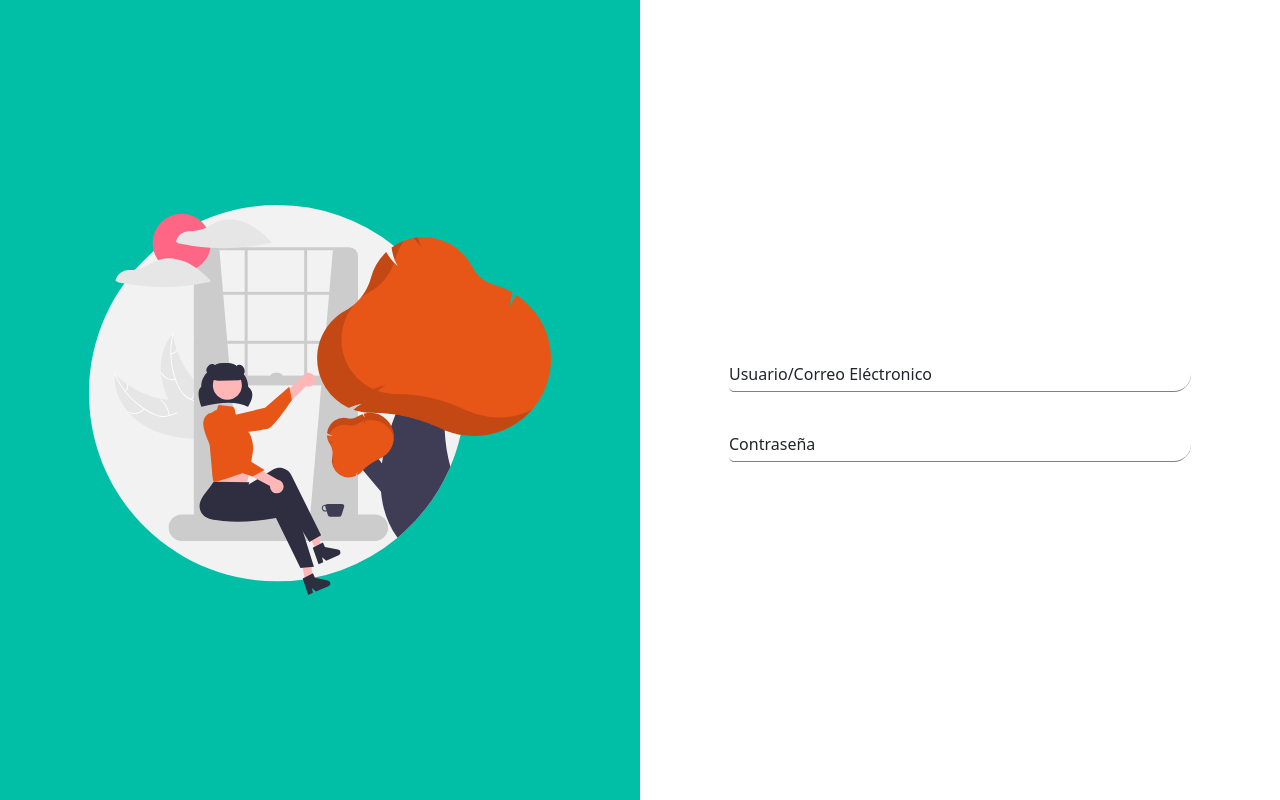
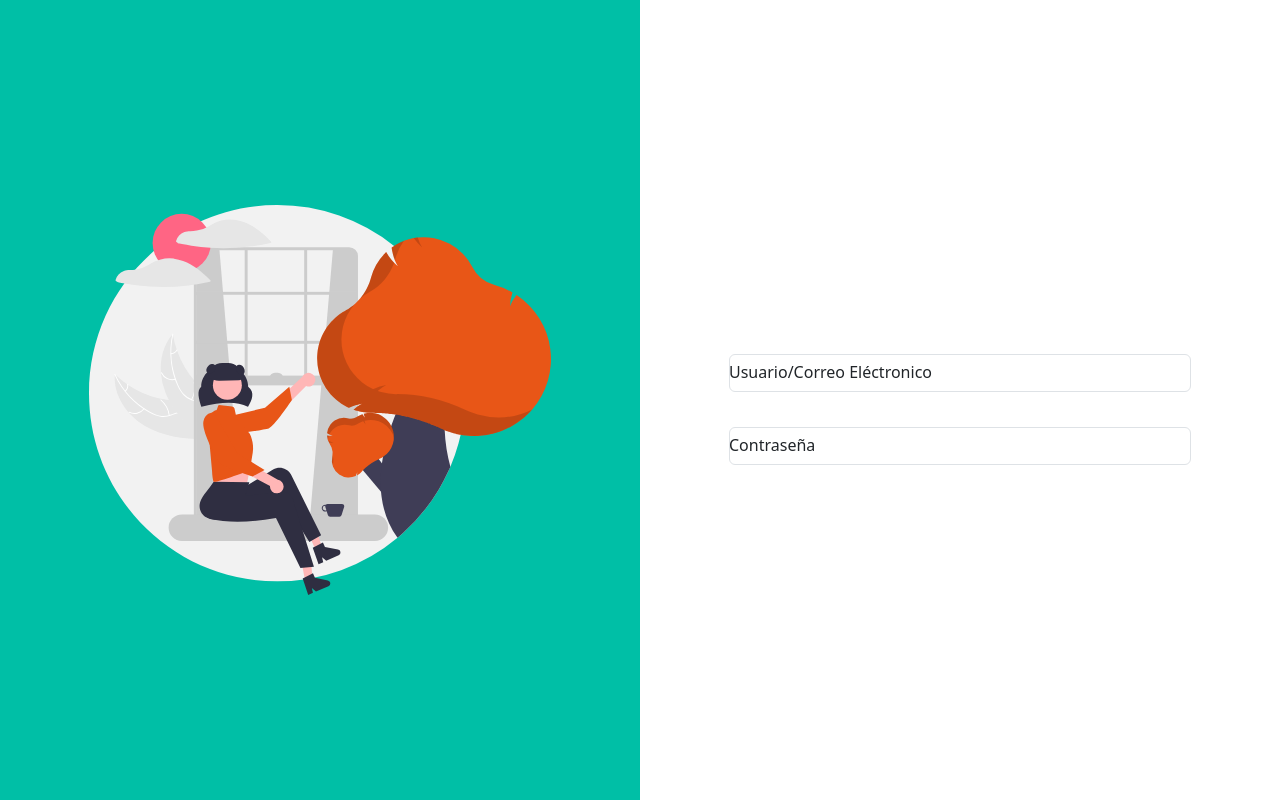
Before and after one commit to OnedGmez/Catalogo-productos, a Vue app: page / in a window 1280 px wide. Built offline with nearby package versions, Linux system fonts and the light colour scheme.

Commit message:
Re-acomodo del CSS para los inputs

```diff
--- a/src/assets/css/animaciones-forms.css
+++ b/src/assets/css/animaciones-forms.css
@@ -1,14 +1,4 @@
 /* Referencia #1 - Documentación página web */
-form .form-control{
-    border: none;
-    width: 100%;
-    height: 100%;
-    border-bottom: solid 1.5px var(--vt-c-grey);
-    border-bottom-right-radius: 20px;
-    border-top-right-radius: 20px;
-    transition: all 220ms ease-in-out;
-  }
-
   form .form-label{
     position: absolute;
     top: 15%;
```
